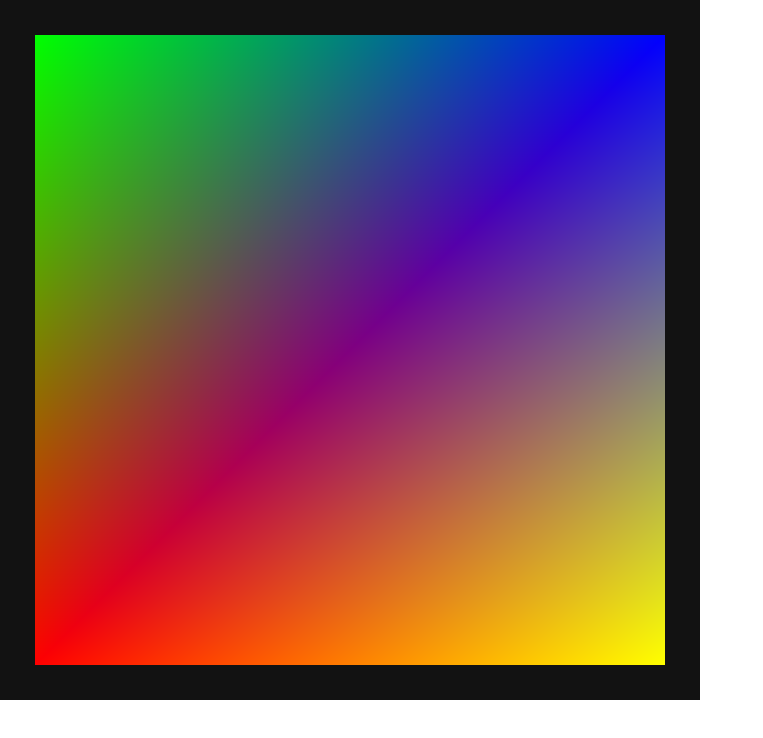
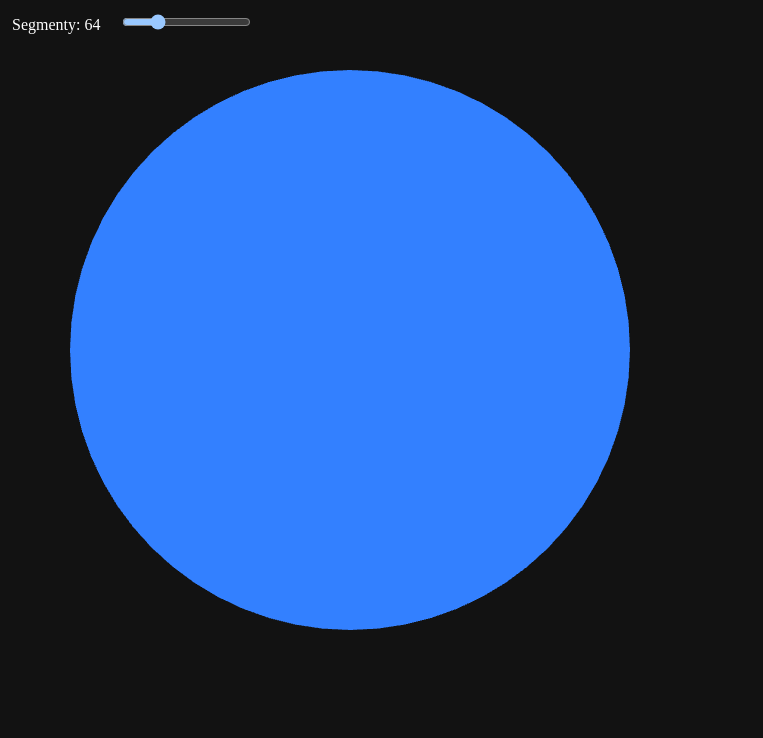
Before and after one commit to Kseroten1/Multiyoy, a website built with Vite: page frontend/index.html in a window 1280 px wide. Shown: the whole page, without its empty margins (0-763 px from the left). Built offline with nearby package versions, Linux system fonts and the light colour scheme.

Commit message:
Frontend square circle ver1 (#10)
* addded script and generated text in the center

* frontend-version 1 drawing rectangle using 6 points

* created square re-using index's

* created circle using TRIANGLE_FAN with slider to determine the number of vertices

* quick fix

* added comment

* new version

* quick fix

* resolving review

* review fix

```diff
--- /dev/null
+++ b/frontend/generateCircleFan.js
@@ -0,0 +1,21 @@
+import { ELEMENTS_PER_VERTEX } from './script.js';
+const twoPI = Math.PI * 2;
+export function generateCircleFan({ cx, cy, radius, segments }) {
+    const count = 2 + segments; // center and closing + ring
+    const data = new Float32Array(count * ELEMENTS_PER_VERTEX); // count is the number of points, we need to multiply in this case for x and y
+
+    let o = 0;
+
+    data[o++] = cx;
+    data[o++] = cy;
+
+    for (let i = 0; i <= segments; i++) {
+        const t = (i/segments) * twoPI;
+        const x = cx + radius * Math.cos(t);
+        const y = cy + radius * Math.sin(t);
+        data[o++] = x;
+        data[o++] = y;
+    }
+
+    return data;
+}
--- a/frontend/index.html
+++ b/frontend/index.html
@@ -8,6 +8,12 @@
     <script type="module" src="script.js"></script>
 </head>
 <body>
-    <canvas id="main"></canvas>
+    <header class="controls">
+        <label>Segmenty: <output id="segVal">64</output></label>
+        <input id="seg" type="range" min="3" max="256" value="64" />
+    </header>
+    <main>
+        <canvas id="main"></canvas>
+    </main>
 </body>
 </html>
--- a/frontend/script.js
+++ b/frontend/script.js
@@ -1,26 +1,20 @@
-// Get the DPR and size of the canvas
-const dpr = window.devicePixelRatio;
+import {generateCircleFan} from "./generateCircleFan.js";
+
 const canvas = document.getElementById("main");
 const gl = canvas.getContext('webgl');
 
-// language=glsl
 const vertexShaderSource = `
   attribute vec2 a_pos;
-  attribute vec3 a_col;   // NOWE: kolor przychodzi razem z wierzchołkiem
-  varying vec3 v_col;     // NOWE: "kabel" do fragment shadera
-
   void main() {
-    v_col = a_col;        // przekaż kolor dalej
     gl_Position = vec4(a_pos, 0.0, 1.0);
   }
 `;
 
 const fragmentShaderSource = `
   precision mediump float;
-  varying vec3 v_col;           // NOWE: kolor z vertex shadera
-
+  uniform vec3 v_col;
   void main() {
-    gl_FragColor = vec4(v_col, 1.0); // użyj interpolowanego koloru
+    gl_FragColor = vec4(v_col, 1.0);
   }
 `;
 function compileShader(type, source) {
@@ -37,77 +31,64 @@ function compileShader(type, source) {
 
 const vertShader = compileShader(gl.VERTEX_SHADER, vertexShaderSource);
 const fragShader = compileShader(gl.FRAGMENT_SHADER, fragmentShaderSource);
+const program = gl.createProgram();
 
-const program = gl.createProgram();
 gl.attachShader(program, vertShader);
 gl.attachShader(program, fragShader);
 gl.linkProgram(program);
+
 if (!gl.getProgramParameter(program, gl.LINK_STATUS)) {
     const info = gl.getProgramInfoLog(program);
     gl.deleteProgram(program);
     throw new Error('Program link failed: ' + info);
 }
+
 gl.useProgram(program);
 
-const vertices = new Float32Array([
-    //   x,     y,     r,   g,   b
-    -0.9, -0.9,  1.0, 0.0, 0.0,  // 0: lewy-dolny (LB)
-    -0.9,  0.9,  0.0, 1.0, 0.0,  // 1: lewy-górny (LG)
-    0.9,  0.9,  0.0, 0.0, 1.0,  // 2: prawy-górny (PG)
-    0.9, -0.9,  1.0, 1.0, 0.0   // 3: prawy-dolny (PD)
-]);
-
-// Indeksy (re-użycie wierzchołków)
-const indices = new Uint16Array([
-    0, 1, 2,   // trójkąt górny-lewy -> górny-prawy
-    0, 2, 3    // trójkąt dolny-lewy -> dolny-prawy
-]);
-
-const indexBuffer = gl.createBuffer();
-gl.bindBuffer(gl.ELEMENT_ARRAY_BUFFER, indexBuffer);
-gl.bufferData(gl.ELEMENT_ARRAY_BUFFER, indices, gl.STATIC_DRAW);
-
-// BUFOR NA WIERZCHOŁKI
+const aPosLoc = gl.getAttribLocation(program, 'a_pos');
 const vertexBuffer = gl.createBuffer();
 gl.bindBuffer(gl.ARRAY_BUFFER, vertexBuffer);
-gl.bufferData(gl.ARRAY_BUFFER, vertices, gl.STATIC_DRAW);
-
-const aPosLoc = gl.getAttribLocation(program, 'a_pos');
 gl.enableVertexAttribArray(aPosLoc);
 
-const stride = 5 * 4; // 5 floatów * 4 bajty = 20 bajtów na wierzchołek
+export const ELEMENTS_PER_VERTEX = 2;
+
 gl.vertexAttribPointer(
     aPosLoc,
-    2,            // a_pos: 2 liczby (x,y)
+    ELEMENTS_PER_VERTEX,            // a_pos: 2 liczby (x,y)
     gl.FLOAT,
     false,
-    stride,       // NOWE: odstęp między kolejnymi wierzchołkami
+    0,          // zgodnie z dokumentacją ustawienie 0 pozwala na "ciasne upakowanie", nie trzeba ręcznie liczyć najmniejszej liczby
     0             // offset pozycji = 0 bajtów od początku
 );
 
-const aColLoc = gl.getAttribLocation(program, 'a_col');
-gl.enableVertexAttribArray(aColLoc);
-gl.vertexAttribPointer(
-    aColLoc,
-    3,            // a_col: 3 liczby (r,g,b)
-    gl.FLOAT,
-    false,
-    stride,       // ten sam stride: 20 bajtów na wierzchołek
-    2 * 4         // offset koloru = po 2 floatach pozycji = 8 bajtów
-);
+const vColLoc = gl.getUniformLocation(program, 'v_col');
 
+const segSlider = document.getElementById("seg");
+const segLabel = document.getElementById("segVal");
+let segments = parseInt(segSlider.value, 10);
+const circleColor = [0.2, 0.5, 1.0];
+const radius = 0.8;
 
 gl.clearColor(0.07, 0.07, 0.07, 1); // background color
 
 function draw() {
-    //const rect = canvas.getBoundingClientRect();
     canvas.width = 700;
     canvas.height = 700;
-    gl.viewport(0, 0, canvas.width, canvas.height);
-    gl.clear(gl.COLOR_BUFFER_BIT);    // paint the background
-    gl.drawElements(gl.TRIANGLES, 6, gl.UNSIGNED_SHORT, 0); /*draw 2 triangles, 3 vertices each -> 6 vertices total,
-    we have declared 4 points (vertices table), but the points are re-used, using the specific index (indices table)*/
+    gl.viewport(0, 0, canvas.width, canvas.height)
+    const positions = generateCircleFan({cx: 0.0, cy: 0.0, radius: radius, segments: segments});
+    gl.bindBuffer(gl.ARRAY_BUFFER, vertexBuffer);
+    gl.bufferData(gl.ARRAY_BUFFER, positions, gl.STATIC_DRAW);
+    gl.clear(gl.COLOR_BUFFER_BIT);
+    gl.uniform3fv(vColLoc, circleColor);
+    const vertexCount = positions.length / ELEMENTS_PER_VERTEX; //dzielimy przez liczbe elementów wierzchołka (w tym przypadku x,y czyli 2)
+    gl.drawArrays(gl.TRIANGLE_FAN, 0, vertexCount);
+
 }
+segSlider.addEventListener("input", () => {
+    segments = Math.max(3, parseInt(segSlider.value, 10) || 3);
+    segLabel.textContent = segments;
+    draw();
+});
 
 draw()
 /*window.addEventListener('resize', () => {
--- a/frontend/style.css
+++ b/frontend/style.css
@@ -1,4 +1,9 @@
-body {
+:root {
+    color-scheme: dark;
+}
+
+html, body {
+    height: 100%;
     margin: 0;
 }
 
@@ -9,3 +14,15 @@ body {
     display: grid;
     place-items: center;
 }
+
+#segVal {
+    display: inline-block;
+    inline-size: 2rem;
+}
+
+.controls {
+    position: fixed;
+    top: 0.75rem;
+    left: 0.75rem;
+
+}
```
